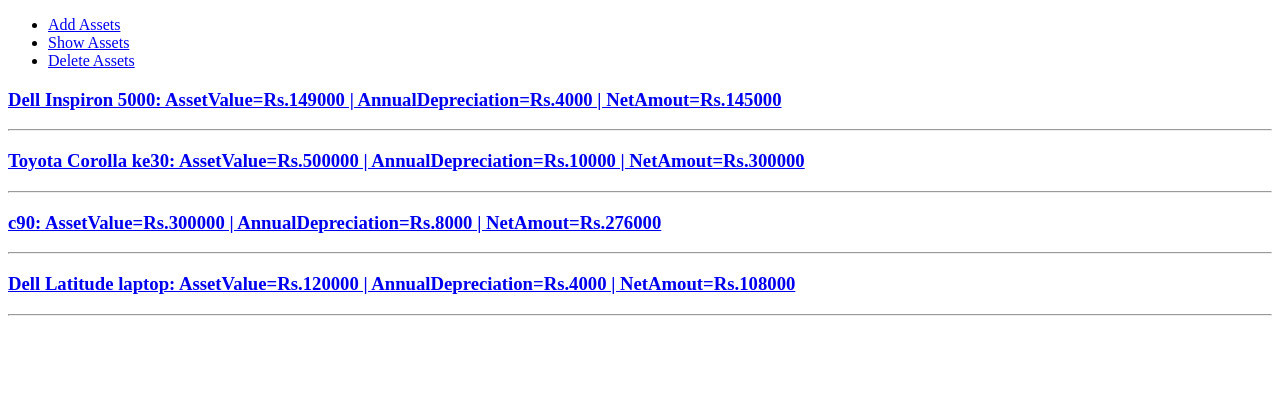
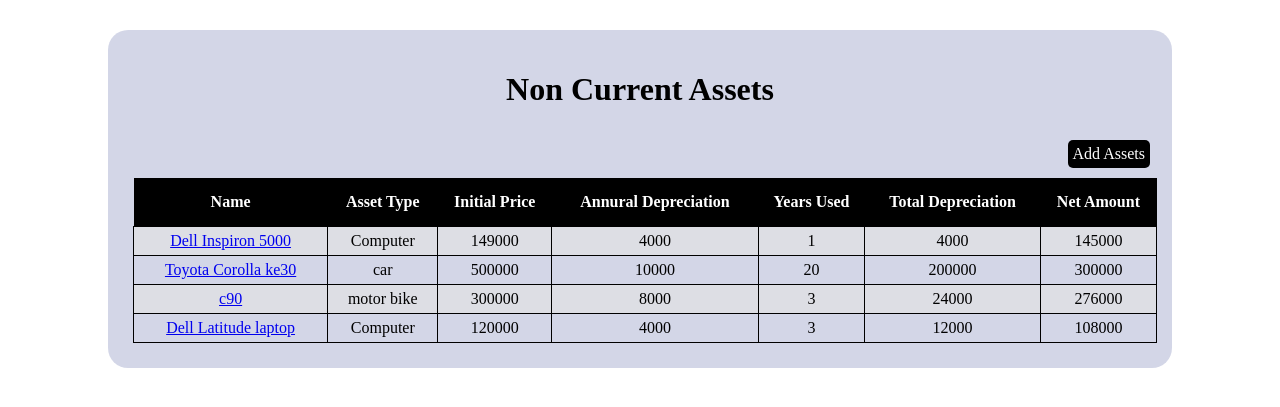
Before and after one commit to DilanJT/flask_NonCurrentAssets_manager, a Flask app: page /assets in a window 1280 px wide. Shown: the top 407 px of the page. Run offline with Flask 2, Linux system fonts and the light colour scheme; data comes from the database, SQL or seed files in the repository; both versions use the stored data as it was after the commit; parts of the project's set-up code (start-up, migrations or seed data) failed here and were passed over.

Commit message:
non current assets display ui updated

```diff
--- a/app/main.py
+++ b/app/main.py
@@ -40,14 +40,14 @@ def readAssetsList():
     noncurrentassets = NonCurrentAsset.query.all()
     return render_template("assetlist.html", noncurrentassets=noncurrentassets)
 
-@app.route('assets/<int:id>')
+@app.route('/assets/<int:id>')
 def readAsset(id):
     asset = NonCurrentAsset.query.filter_by(id = id).first()
     if asset:
         return render_template('asset.html', asset = asset)
     return f"Cannot find the asset with id={id}"
 
-@app.route('assets/<int:id>/update', methods= ['GET', 'POST'])
+@app.route('/assets/<int:id>/update', methods= ['GET', 'POST'])
 def updateAsset(id):
     asset = NonCurrentAsset.query.filter_by(id = id).first()
     if request.method == 'POST':
@@ -67,7 +67,7 @@ def updateAsset(id):
         return f"Cannot find the asset with id={id}"
     return render_template("update.html", asset = asset)
 
-@app.route('assets/<int:id>/delete', methods=['GET', 'POST'])
+@app.route('/assets/<int:id>/delete', methods=['GET', 'POST'])
 def deleteAsset(id):
     asset = NonCurrentAsset.query.filter_by(id=id).first()
     if request.method == "POST":
--- a/app/templates/assetlist.html
+++ b/app/templates/assetlist.html
@@ -4,23 +4,110 @@
     <meta charset="UTF-8">
     <meta http-equiv="X-UA-Compatible" content="IE=edge">
     <meta name="viewport" content="width=device-width, initial-scale=1.0">
-    <title>Document</title>
+    <title>Assets</title>
+    <style>
+        /* body */
+        body{
+            margin: 0;
+        }
+
+        /* table */
+        .assets-table{
+            margin: 5px;
+            border-collapse: collapse;
+            width: 100%;
+            color: #000000;
+        }
+
+        .assets-table td, .clubs-table th {
+            border: 1px solid #000000;
+        }
+
+        .assets-table tr:nth-child(even){
+            background-color: #e2e2e2a9;
+        }
+
+        .assets-table tr:hover {
+            background-color: #a3a9cc;
+        }
+
+        .assets-table th {
+            padding-top: 15px;
+            padding-bottom: 15px;
+            text-align: center;
+            color: white;
+            background-color: #000000;
+        }
+
+        .assets-table td {
+            padding: 5px;
+        }
+
+        /* body */
+        .content_section{
+            padding: 20px;
+            width: 80%;
+            background-color: #a3a9cc7a;
+            border-radius: 20px;
+            display: block;
+            margin: 30px auto;
+            text-align: center;
+        }
+
+        .nav-item{
+            display: block;
+            padding: 5px;
+            border-radius: 5px;
+            color: white;
+            background-color: #000000;
+            float: right;
+            margin: 10px 2px 10px 2px;
+        }
+
+        .nav-item a{
+            text-decoration: none;
+            color: white;
+        }
+
+        .nav-item:hover {
+            background-color: #292929;
+        }
+    </style>
 </head>
 <body>
-    <header>
-        <nav>
-            <ul>
-                <li><a href="/assets/add">Add Assets</a></li>
-                <li><a href="/assets">Show Assets</a></li>
-                <li><a href="/assets/delete">Delete Assets</a></li>
-            </ul>
-        </nav>
-    </header>
-    <div class="content_secontion">
-        {% for noncurrentasset in noncurrentassets %}
-        <a href="/assets/noncurrentasset.id"><h3>{{noncurrentasset}}</h3></a><hr>
-        {% endfor %}
+
+    <div class="content_section">
+        <h1>Non Current Assets</h1>
         <!-- still have some changes to be done -->
+
+        <div class="nav-section">
+            <div class="nav-item"><a href="/assets/add">Add Assets</a></div>
+            <!-- <div class="nav-item"><a href="/assests/add">Add Assets</a></div>
+            <div class="nav-item"><a href="/assests/add">Add Assets</a></div> -->
+        </div>
+
+        <table class="assets-table">
+            <tr>
+                <th>Name</th>
+                <th>Asset Type</th>
+                <th>Initial Price</th>
+                <th>Annural Depreciation</th>
+                <th>Years Used</th>
+                <th>Total Depreciation</th>
+                <th>Net Amount</th>
+            </tr>
+            {% for noncurrentasset in noncurrentassets %}
+            <tr align="center">
+                <td><a href="/assets/noncurrentasset.id">{{noncurrentasset.name}}</a></td>
+                <td>{{noncurrentasset.assetType}}</td>
+                <td>{{noncurrentasset.assetValue}}</td>
+                <td>{{noncurrentasset.annualDepreciation}}</td>
+                <td>{{noncurrentasset.yearsUsed}}</td>
+                <td>{{noncurrentasset.totalDepreciation}}</td>
+                <td>{{noncurrentasset.netAmount}}</td>
+            </tr>
+            {% endfor %}
+        </table>
     </div>
 </body>
 </html>
```
Also changed, not shown: app/templates/style.css (added, +29 -0 lines), app/assets.db.
